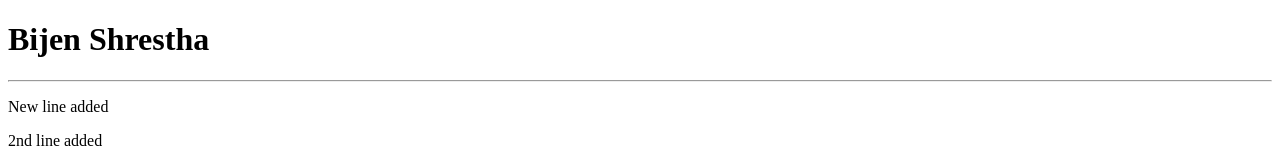
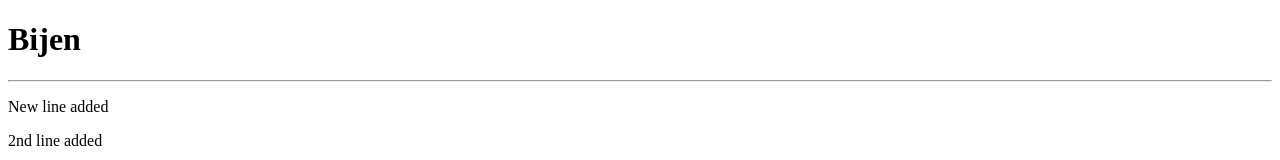
Before and after one commit to bijen601/My-Portfolio, a plain HTML site: page home.html in a window 1280 px wide. Shown: the top 160 px of the page. Drawn offline with Linux system fonts and the light colour scheme; grey boxes are pictures that could not be loaded.

Commit message:
heading changed by b1

```diff
--- a/home.html
+++ b/home.html
@@ -7,7 +7,7 @@
     <title>My Portfolio</title>
 </head>
 <body>
-    <h1>Bijen Shrestha</h1> <hr>
+    <h1>Bijen</h1> <hr>
 
     <p>New line added</p>
     <p>2nd line added</p>
```
